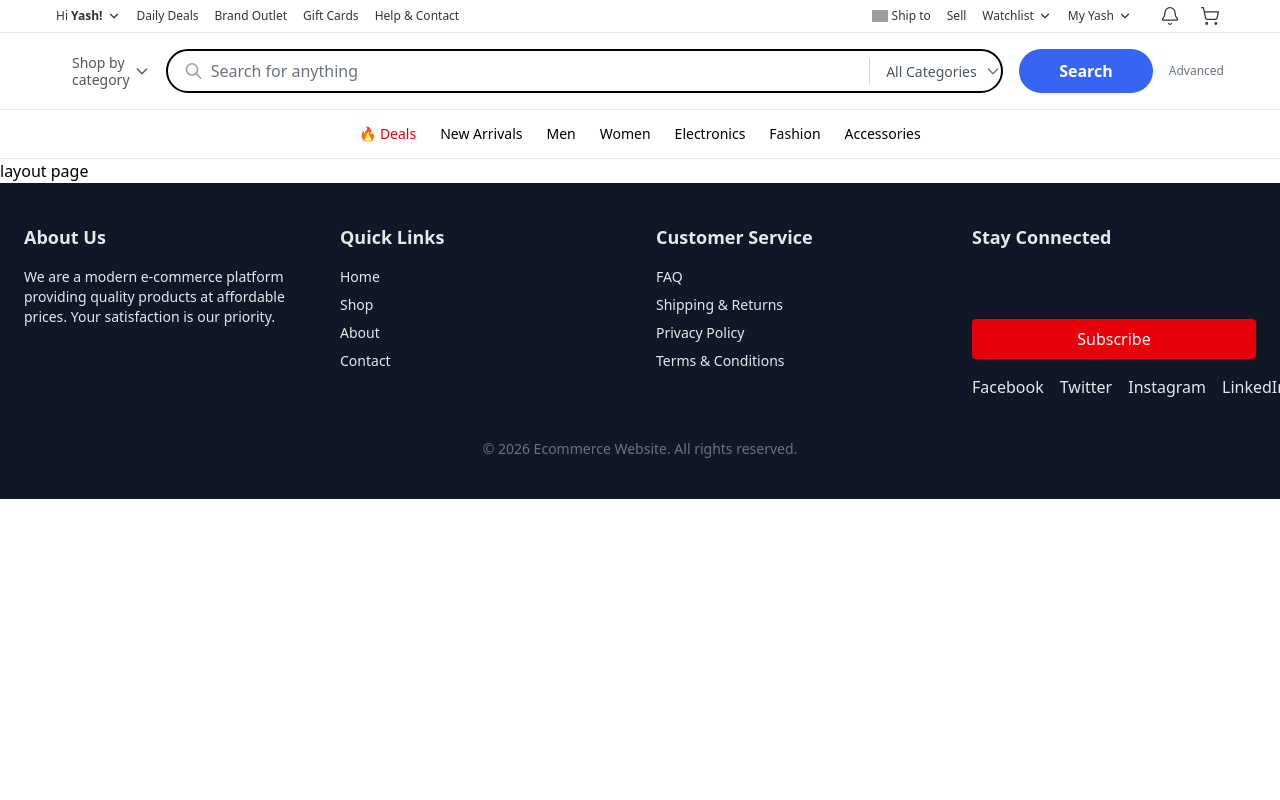
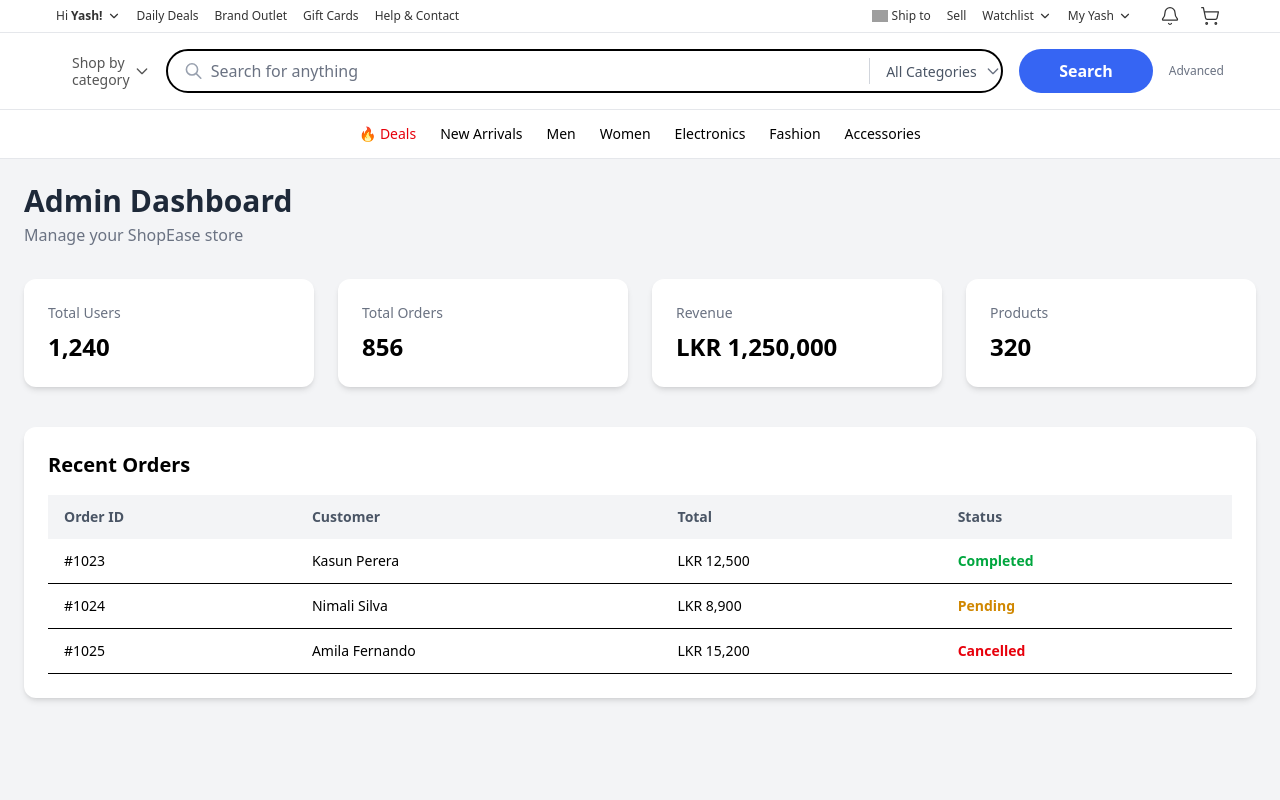
Before and after one commit to yasarahasini/Ecommerce-website, a Next.js app in the folder frontend/: page /admin-dashboard in a window 1280 px wide. Shown: the top 800 px of the page. Built offline with nearby package versions, Linux system fonts and the light colour scheme; grey boxes are pictures that could not be loaded.

Commit message:
create admin dashboard page

```diff
--- a/frontend/app/(admin)/admin-dashboard/page.tsx
+++ b/frontend/app/(admin)/admin-dashboard/page.tsx
@@ -1,9 +1,88 @@
-import React from 'react'
+"use client";
+import React from "react";
 
-const page = () => {
+const AdminDashboard = () => {
   return (
-    <div>page</div>
-  )
-}
+    <div className="min-h-screen bg-gray-100 p-6">
+      {/* Header */}
+      <header className="mb-8">
+        <h1 className="text-3xl font-bold text-gray-800">Admin Dashboard</h1>
+        <p className="text-gray-500 mt-1">
+          Manage your ShopEase store
+        </p>
+      </header>
 
-export default page
+      {/* Stats Cards */}
+      <section className="grid grid-cols-1 sm:grid-cols-2 lg:grid-cols-4 gap-6 mb-10">
+        <DashboardCard title="Total Users" value="1,240" />
+        <DashboardCard title="Total Orders" value="856" />
+        <DashboardCard title="Revenue" value="LKR 1,250,000" />
+        <DashboardCard title="Products" value="320" />
+      </section>
+
+      {/* Recent Orders */}
+      <section className="bg-white rounded-xl shadow-md p-6">
+        <h2 className="text-xl font-semibold mb-4">Recent Orders</h2>
+
+        <div className="overflow-x-auto">
+          <table className="w-full text-sm text-left">
+            <thead className="bg-gray-100 text-gray-600">
+              <tr>
+                <th className="px-4 py-3">Order ID</th>
+                <th className="px-4 py-3">Customer</th>
+                <th className="px-4 py-3">Total</th>
+                <th className="px-4 py-3">Status</th>
+              </tr>
+            </thead>
+            <tbody>
+              <OrderRow id="#1023" name="Kasun Perera" total="LKR 12,500" status="Completed" />
+              <OrderRow id="#1024" name="Nimali Silva" total="LKR 8,900" status="Pending" />
+              <OrderRow id="#1025" name="Amila Fernando" total="LKR 15,200" status="Cancelled" />
+            </tbody>
+          </table>
+        </div>
+      </section>
+    </div>
+  );
+};
+
+export default AdminDashboard;
+
+/* ---------- Components ---------- */
+
+const DashboardCard = ({ title, value }: { title: string; value: string }) => (
+  <div className="bg-white rounded-xl shadow-md p-6">
+    <p className="text-gray-500 text-sm">{title}</p>
+    <h3 className="text-2xl font-bold mt-2">{value}</h3>
+  </div>
+);
+
+const OrderRow = ({
+  id,
+  name,
+  total,
+  status,
+}: {
+  id: string;
+  name: string;
+  total: string;
+  status: string;
+}) => {
+  const statusColor =
+    status === "Completed"
+      ? "text-green-600"
+      : status === "Pending"
+      ? "text-yellow-600"
+      : "text-red-600";
+
+  return (
+    <tr className="border-b">
+      <td className="px-4 py-3">{id}</td>
+      <td className="px-4 py-3">{name}</td>
+      <td className="px-4 py-3">{total}</td>
+      <td className={`px-4 py-3 font-semibold ${statusColor}`}>
+        {status}
+      </td>
+    </tr>
+  );
+};
--- a/frontend/app/(admin)/layout.tsx
+++ b/frontend/app/(admin)/layout.tsx
@@ -1,9 +1,88 @@
-import React from 'react'
+"use client";
+import React from "react";
 
-const header = () => {
+const AdminDashboard = () => {
   return (
-    <div>layout page</div>
-  )
-}
+    <div className="min-h-screen bg-gray-100 p-6">
+      {/* Header */}
+      <header className="mb-8">
+        <h1 className="text-3xl font-bold text-gray-800">Admin Dashboard</h1>
+        <p className="text-gray-500 mt-1">
+          Manage your ShopEase store
+        </p>
+      </header>
 
-export default header
+      {/* Stats Cards */}
+      <section className="grid grid-cols-1 sm:grid-cols-2 lg:grid-cols-4 gap-6 mb-10">
+        <DashboardCard title="Total Users" value="1,240" />
+        <DashboardCard title="Total Orders" value="856" />
+        <DashboardCard title="Revenue" value="LKR 1,250,000" />
+        <DashboardCard title="Products" value="320" />
+      </section>
+
+      {/* Recent Orders */}
+      <section className="bg-white rounded-xl shadow-md p-6">
+        <h2 className="text-xl font-semibold mb-4">Recent Orders</h2>
+
+        <div className="overflow-x-auto">
+          <table className="w-full text-sm text-left">
+            <thead className="bg-gray-100 text-gray-600">
+              <tr>
+                <th className="px-4 py-3">Order ID</th>
+                <th className="px-4 py-3">Customer</th>
+                <th className="px-4 py-3">Total</th>
+                <th className="px-4 py-3">Status</th>
+              </tr>
+            </thead>
+            <tbody>
+              <OrderRow id="#1023" name="Kasun Perera" total="LKR 12,500" status="Completed" />
+              <OrderRow id="#1024" name="Nimali Silva" total="LKR 8,900" status="Pending" />
+              <OrderRow id="#1025" name="Amila Fernando" total="LKR 15,200" status="Cancelled" />
+            </tbody>
+          </table>
+        </div>
+      </section>
+    </div>
+  );
+};
+
+export default AdminDashboard;
+
+/* ---------- Components ---------- */
+
+const DashboardCard = ({ title, value }: { title: string; value: string }) => (
+  <div className="bg-white rounded-xl shadow-md p-6">
+    <p className="text-gray-500 text-sm">{title}</p>
+    <h3 className="text-2xl font-bold mt-2">{value}</h3>
+  </div>
+);
+
+const OrderRow = ({
+  id,
+  name,
+  total,
+  status,
+}: {
+  id: string;
+  name: string;
+  total: string;
+  status: string;
+}) => {
+  const statusColor =
+    status === "Completed"
+      ? "text-green-600"
+      : status === "Pending"
+      ? "text-yellow-600"
+      : "text-red-600";
+
+  return (
+    <tr className="border-b">
+      <td className="px-4 py-3">{id}</td>
+      <td className="px-4 py-3">{name}</td>
+      <td className="px-4 py-3">{total}</td>
+      <td className={`px-4 py-3 font-semibold ${statusColor}`}>
+        {status}
+      </td>
+    </tr>
+  );
+};
```
